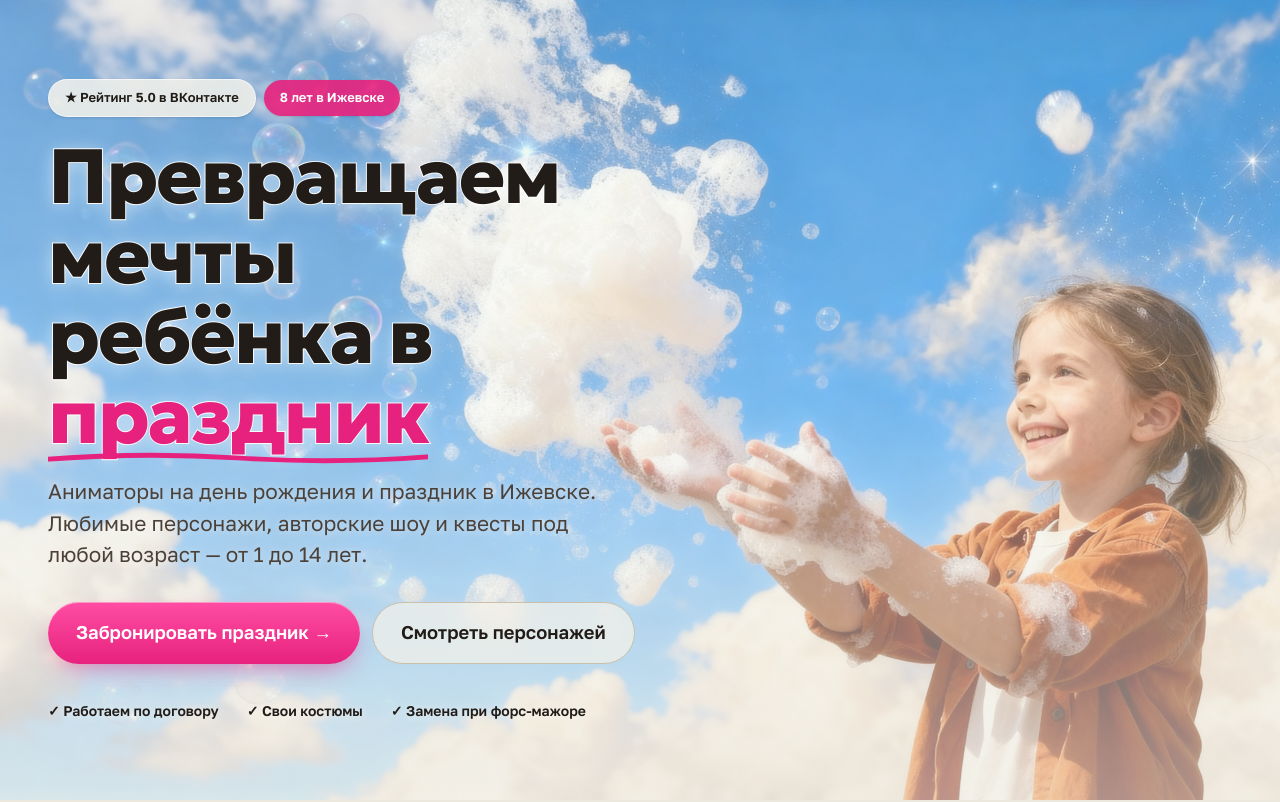
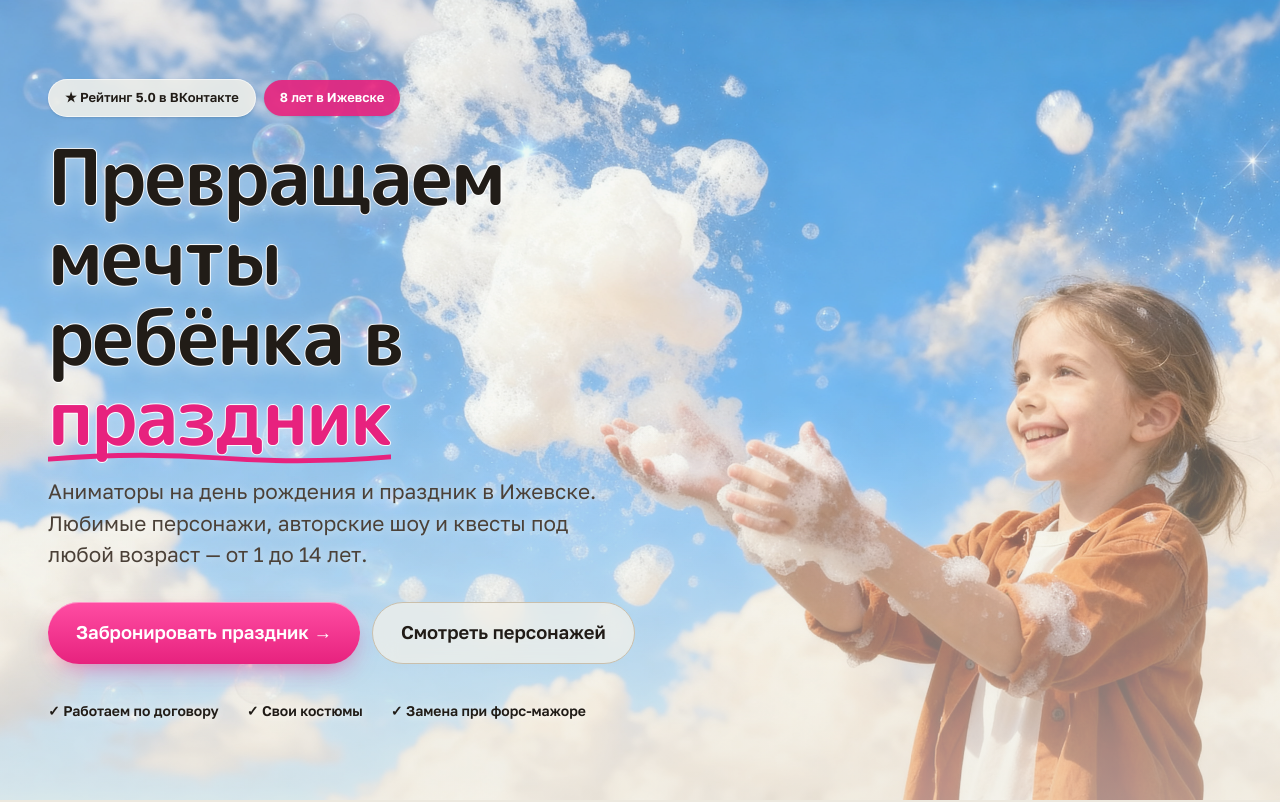
Before and after one commit to Kurilla42/wow-studio-izhevsk, a website built with Vite: page index.html in a window 1280 px wide. Shown: the top 802 px of the page. Built offline with nearby package versions, Linux system fonts and the light colour scheme.

Commit message:
Сменить display шрифт на M PLUS Rounded 1c

```diff
--- a/index.html
+++ b/index.html
@@ -9,7 +9,7 @@
   <link rel="icon" type="image/jpeg" href="/img/logo.jpg" />
   <link rel="preconnect" href="https://fonts.googleapis.com" />
   <link rel="preconnect" href="https://fonts.gstatic.com" crossorigin />
-  <link href="https://fonts.googleapis.com/css2?family=Geologica:wght@800&family=Golos+Text:wght@400;600&display=swap" rel="stylesheet" />
+  <link href="https://fonts.googleapis.com/css2?family=M+PLUS+Rounded+1c:wght@700;800&family=Golos+Text:wght@400;600&display=swap" rel="stylesheet" />
   <link rel="stylesheet" href="/src/style.css" />
 </head>
 <body>
--- a/src/style.css
+++ b/src/style.css
@@ -32,7 +32,7 @@
   --color-pink-soft: var(--pink-soft);
   --color-gold: var(--gold);
 
-  --font-display: "Geologica", system-ui, sans-serif;
+  --font-display: "M PLUS Rounded 1c", system-ui, sans-serif;
   --font-body: "Golos Text", system-ui, sans-serif;
 
   --radius-card: 28px;
```
